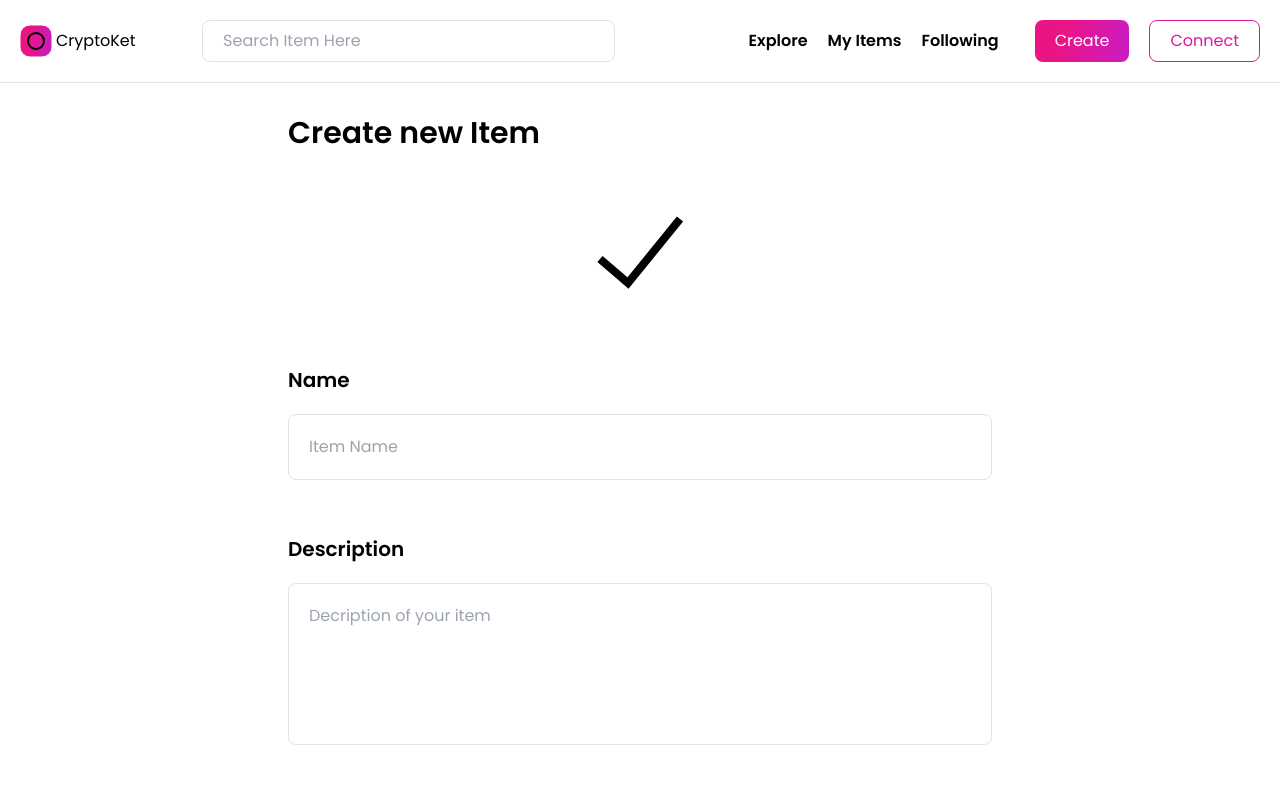
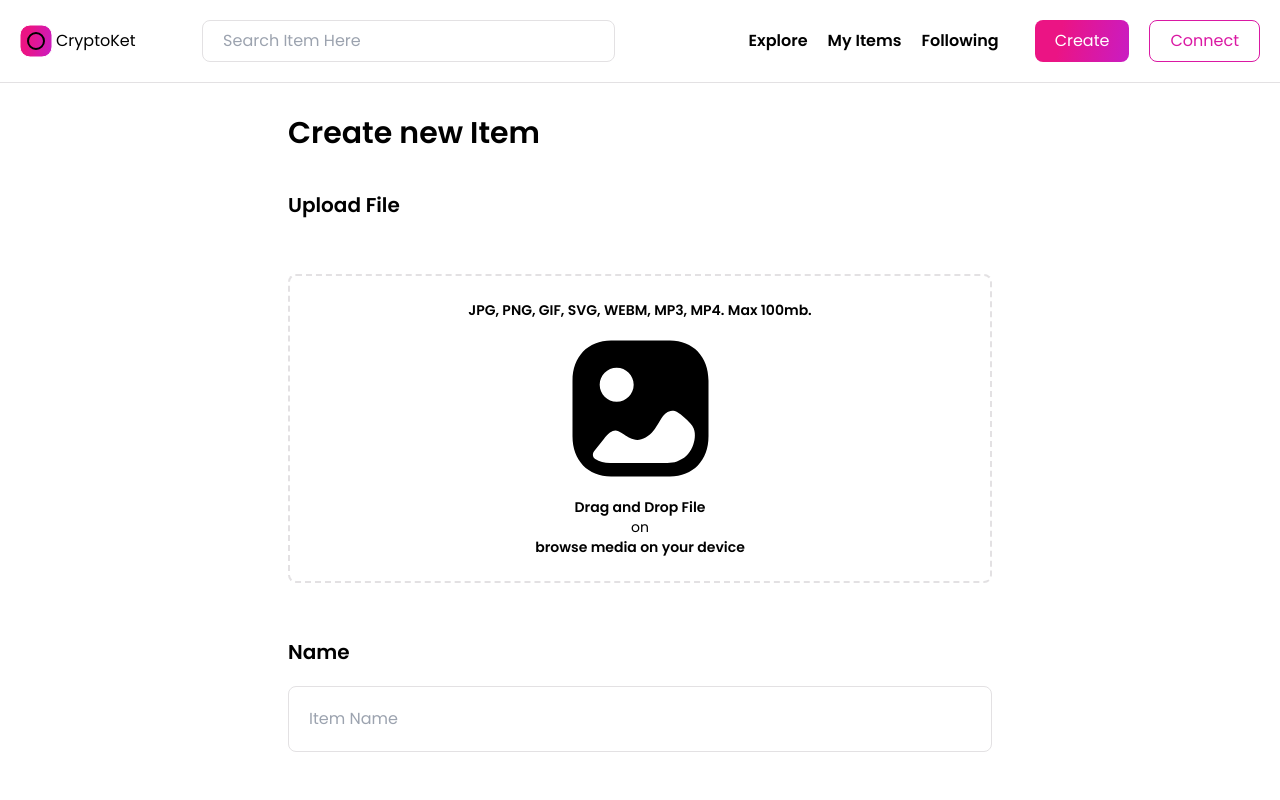
Before and after one commit to JohnGlod/crypto, a React (Create React App) app in the folder client/: page /create-item in a window 1280 px wide. Shown: the top 800 px of the page. Built offline with nearby package versions, Linux system fonts and the light colour scheme.

Commit message:
created drag&drop

```diff
--- a/client/package.json
+++ b/client/package.json
@@ -8,6 +8,7 @@
     "@testing-library/user-event": "^13.5.0",
     "react": "^17.0.2",
     "react-dom": "^17.0.2",
+    "react-dropzone": "^12.0.4",
     "react-icons": "^4.3.1",
     "react-router-dom": "^6.2.1",
     "react-scripts": "5.0.0",
--- a/client/src/components/DragDropFile.jsx
+++ b/client/src/components/DragDropFile.jsx
@@ -1,69 +1,56 @@
-import { useState } from 'react';
+import { useState, useCallback } from 'react';
+
+import { useDropzone } from 'react-dropzone';
+
 import { ReactComponent as FileLogo } from './../assets/icons/Image.svg';
-import { GrCheckmark } from 'react-icons/gr';
 
-export const DragDropFile = () => {
+export const DragDropFile = ({ setFile = Function.prototype }) => {
   const maxSizeFile = 1e8;
-  const [media, setMedia] = useState([]);
-  const [dragging, setDragging] = useState(false);
+  const onDrop = useCallback((acceptedFiles) => {
+    const file = Object.assign(acceptedFiles[0], {
+      preview: URL.createObjectURL(acceptedFiles[0]),
+    });
+    setFile(file);
+  }, []);
 
-  const dragStartHandler = (e) => {
-    e.preventDefault();
-    setDragging(true);
-  };
-  const dragLeaveHandler = (e) => {
-    e.preventDefault();
-    setDragging(false);
-  };
-  const onDropHandler = (e) => {
-    e.preventDefault();
-    setDragging(false);
-    const files = [...e.dataTransfer.items]
-      .filter((item) => item.kind === 'file')
-      .map((item) => item.getAsFile());
-    console.log(files);
-    setMedia({
-      file: files[0],
-      progress: 0,
+  const { getRootProps, getInputProps, isDragAccept, isDragReject } =
+    useDropzone({
+      onDrop,
+      multiple: false,
+      accept: [
+        'image/jpg',
+        'image/jpeg',
+        'image/png',
+        'image/gif',
+        'image/svg+xml',
+        'audio/webm',
+        'video/webm',
+        'audio/mpeg',
+        'audio/MPA',
+        'audio/mpa-robust',
+        'video/mp4',
+        'audio/mp4',
+        'application/mp4',
+      ],
+      maxSize: maxSizeFile,
     });
-    console.log(`file`, media);
-  };
-  return true ? (
-    <div>
-      <div className='flex justify-between flex-col items-center justify-center'>
-        <div className='bg-white h-[120px] w-[120px] rounded-full flex  items-center justify-center'>
-          <GrCheckmark fontSize={'96px'} className='text-green-500' />
-        </div>
 
-        <div>
-          {media.map((item, id) => (
-            <div key={id}>
-              <span>{item.file.name}</span>
-              <div>
-                <div>{item.progress}</div>
-                <div className='cursor-pointer ' onClick={() => setMedia([])}>
-                  X
-                </div>
-              </div>
-            </div>
-          ))}
-        </div>
-      </div>
+  return (
+    <>
+      <label className='font-bold flex flex-col text-xl'>Upload File</label>
+      <div
+        {...getRootProps()}
+        className={`border-dashed border-2 font-bold items-center p-6 rounded-lg text-sm hover:opacity-60 cursor-pointer
+        ${isDragReject ? 'border-red' : 'border-gray-light'}`}
+      >
+        <input {...getInputProps()} />
+        {isDragReject ? (
+          <div className='text-center'>
+            Oops! This app only supports JPG, PNG, GIF, SVG, WEBM, MP3, MP4. Max
+            100mb.
           </div>
         ) : (
-    <div
-      onDragStart={(e) => dragStartHandler(e)}
-      onDragLeave={(e) => dragLeaveHandler(e)}
-      onDragOver={(e) => dragStartHandler(e)}
-      onDrop={(e) => onDropHandler(e)}
-    >
-      <label className='font-bold flex flex-col text-xl  relative'>
-        Upload File
-        <div
-          className={`mt-5 border-dashed border-2  flex flex-col font-bold items-center p-6 rounded-lg items-center justify-center text-sm gap-[20px] hover:opacity-60 cursor-pointer ${
-            dragging ? 'border-red' : 'border-gray-light'
-          }`}
-        >
+          <div className='flex flex-col items-center justify-center gap-5'>
             <span>JPG, PNG, GIF, SVG, WEBM, MP3, MP4. Max 100mb.</span>
             <FileLogo
               width={137}
@@ -73,16 +60,12 @@ export const DragDropFile = () => {
             <div className='flex flex-col items-center'>
               Drag and Drop File
               <br />
-            <span className='font-normal'>on</span> browse media on your device
+              <span className='font-normal'>on</span> browse media on your
+              device
             </div>
           </div>
-        <input
-          type='file'
-          accept='.png, .jpg, .jpeg, .gif, .svg, .webm, .mp3, .mp4'
-          size={maxSizeFile}
-          className={`sr-only`}
-        />
-      </label>
+        )}
       </div>
+    </>
   );
 };
--- a/client/src/pages/CreateItem.jsx
+++ b/client/src/pages/CreateItem.jsx
@@ -1,16 +1,32 @@
 import { Button } from '../components/Button';
 import { DragDropFile } from '../components';
+import { useState } from 'react';
 export const CreateItem = () => {
+  const [file, setFile] = useState(null);
+
   return (
     <section className='w-full p-8 dark:text-white max-w-screen-md mx-auto sm:px-6 lg:px-8'>
       <form action='#' className=''>
         <fieldset className='flex flex-col gap-[55px] mb-[50px] '>
-          <legend className='font-bold hidden md:block md:text-3xl md:font-semibold mb-10'>Create new Item</legend>
-          <DragDropFile />
+          <legend className='font-bold hidden md:block md:text-3xl md:font-semibold mb-10'>
+            Create new Item
+          </legend>
+          <DragDropFile setFile={setFile} />
+          {file && (
+            <div className='w-full p-5 outline-none border border-solid border-gray-light rounded-lg font-semibold'>
+              File name: {file?.name}
+              <img
+                src={file.preview}
+                alt='preview'
+                className='w-[300px] h-[300px]'
+              />
+            </div>
+
+          )}
           <div className='w-full flex flex-col justify-between'>
-            <label className='font-bold mb-[20px] text-xl'>Name</label>
+            <label className='font-bold mb-5 text-xl'>Name</label>
             <input
-              className={`w-full py-5 outline-none border border-solid border-gray-light rounded-lg px-5 focus:border-dark hover:border-dark
+              className={`w-full p-5 outline-none border border-solid border-gray-light rounded-lg focus:border-dark hover:border-dark
               dark:text-white dark:bg-black-1 dark:focus:border-white dark:border-black-1 `}
               type='text'
               placeholder='Item Name'
```
Also changed, not shown: 1 other file (tests, documents, lock files or other folders). Lines whose indentation alone changed are shown as unchanged.
